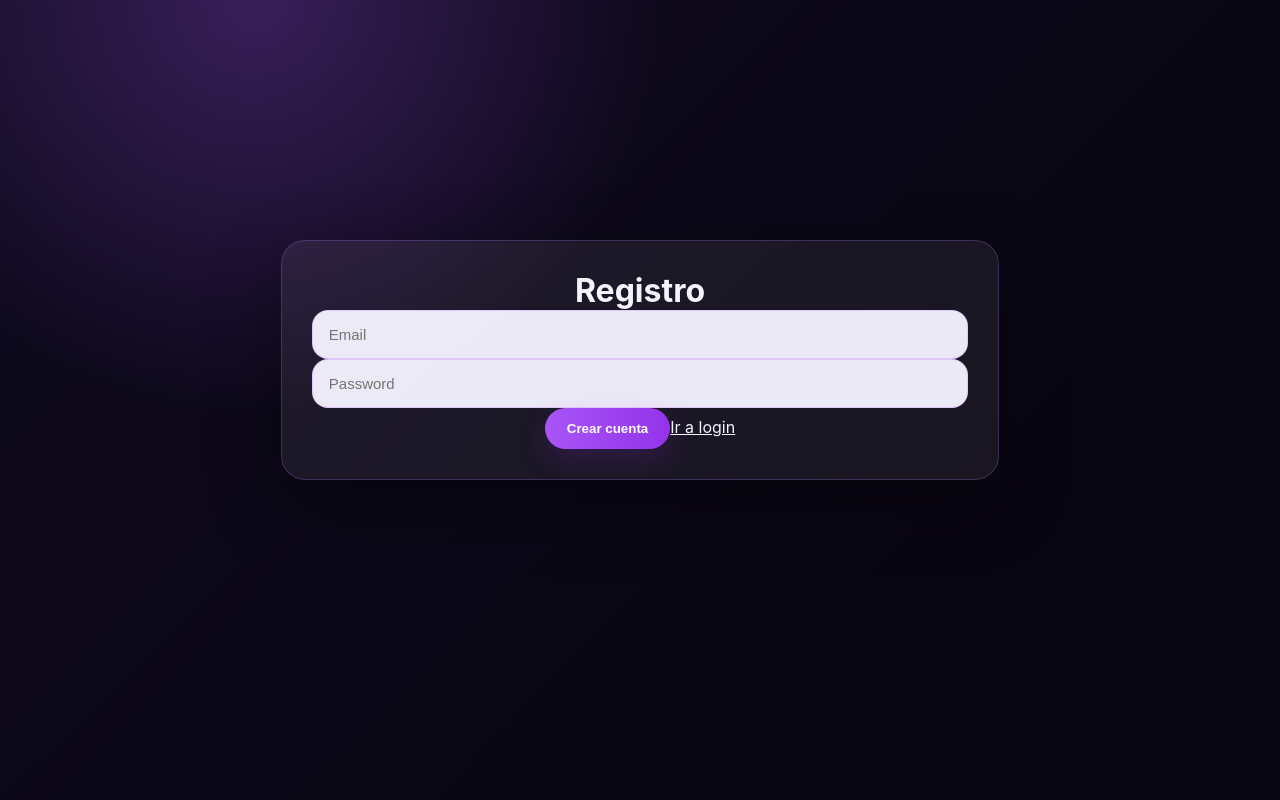
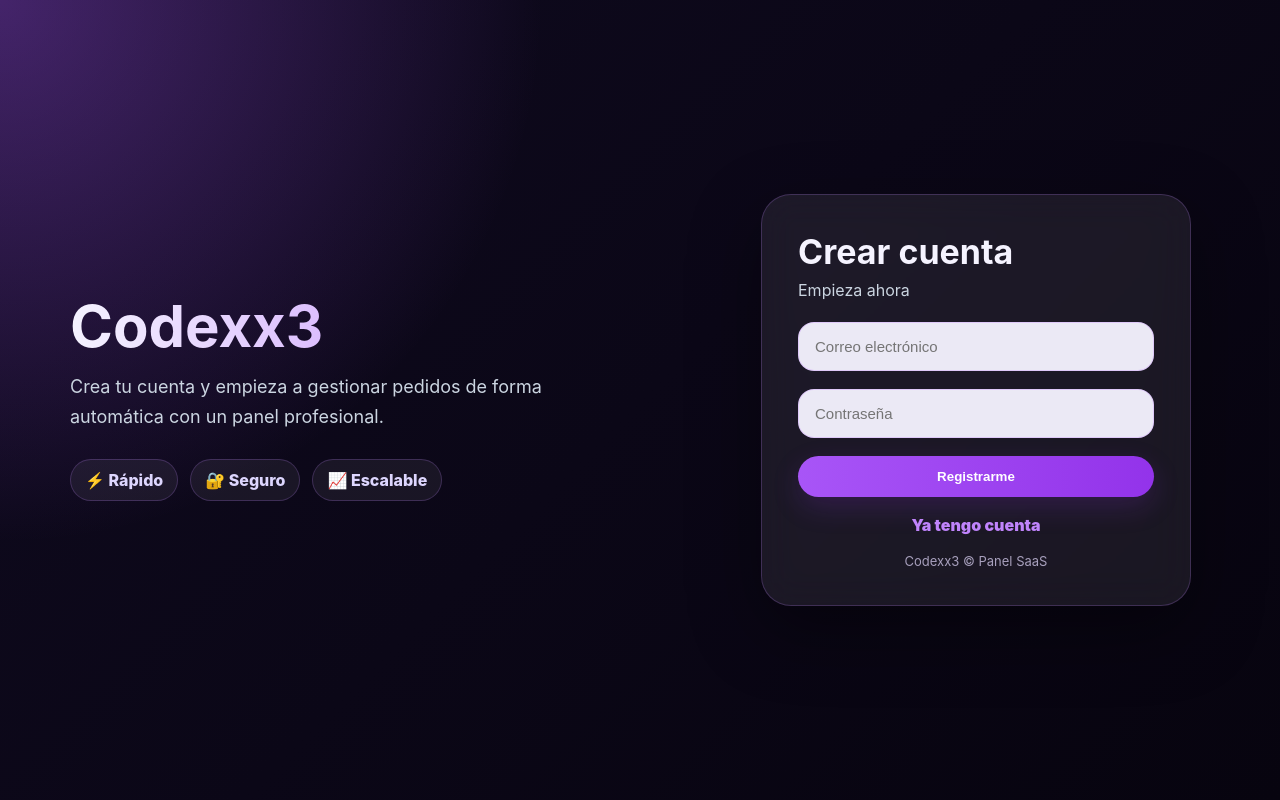
Before and after one commit to ballonaxx3/codexx3-smm-panelv3, a PHP site: page /register.php in a window 1280 px wide. Run offline with PHP 8.4, Linux system fonts and the light colour scheme.

Commit message:
Redesign register UI professional

```diff
--- a/public/register.php
+++ b/public/register.php
@@ -5,8 +5,54 @@ if ($_SERVER['REQUEST_METHOD']==='POST') {
     $email=trim($_POST['email']??'');
     $password=$_POST['password']??'';
     $auth=new Auth();
-    if ($auth->register($email,$password)) { $msg='Cuenta creada, inicia sesión'; }
+    if ($auth->register($email,$password)) { $msg='Cuenta creada, ahora inicia sesión'; }
     else { $msg='Error al registrar'; }
 }
 ?>
-<!doctype html><html lang="es"><head><meta charset="utf-8"><meta name="viewport" content="width=device-width,initial-scale=1"><title>Registro</title><link rel="stylesheet" href="/assets/css/style.css"></head><body><main class="hero"><form class="card" method="post"><h1>Registro</h1><?php if($msg):?><p><?=htmlspecialchars($msg)?></p><?php endif;?><input name="email" type="email" placeholder="Email" required><input name="password" type="password" placeholder="Password" required><button class="btn" type="submit">Crear cuenta</button><a href="/login.php">Ir a login</a></form></main></body></html>
+<!doctype html>
+<html lang="es">
+<head>
+<meta charset="utf-8">
+<meta name="viewport" content="width=device-width,initial-scale=1">
+<title>Registro - Codexx3</title>
+<link rel="stylesheet" href="/assets/css/style.css">
+</head>
+<body>
+
+<div class="auth-page">
+
+    <div class="auth-brand">
+        <h1>Codexx3</h1>
+        <p>Crea tu cuenta y empieza a gestionar pedidos de forma automática con un panel profesional.</p>
+
+        <div class="auth-pills">
+            <span>⚡ Rápido</span>
+            <span>🔐 Seguro</span>
+            <span>📈 Escalable</span>
+        </div>
+    </div>
+
+    <div class="auth-panel">
+        <form class="auth-card" method="post">
+            <h2>Crear cuenta</h2>
+            <p>Empieza ahora</p>
+
+            <?php if($msg):?>
+                <div class="alert success"><?=htmlspecialchars($msg)?></div>
+            <?php endif;?>
+
+            <div class="stack-form">
+                <input name="email" type="email" placeholder="Correo electrónico" required>
+                <input name="password" type="password" placeholder="Contraseña" required>
+                <button class="btn primary" type="submit">Registrarme</button>
+            </div>
+
+            <a class="auth-link" href="/login.php">Ya tengo cuenta</a>
+            <div class="auth-small">Codexx3 © Panel SaaS</div>
+        </form>
+    </div>
+
+</div>
+
+</body>
+</html>
```
